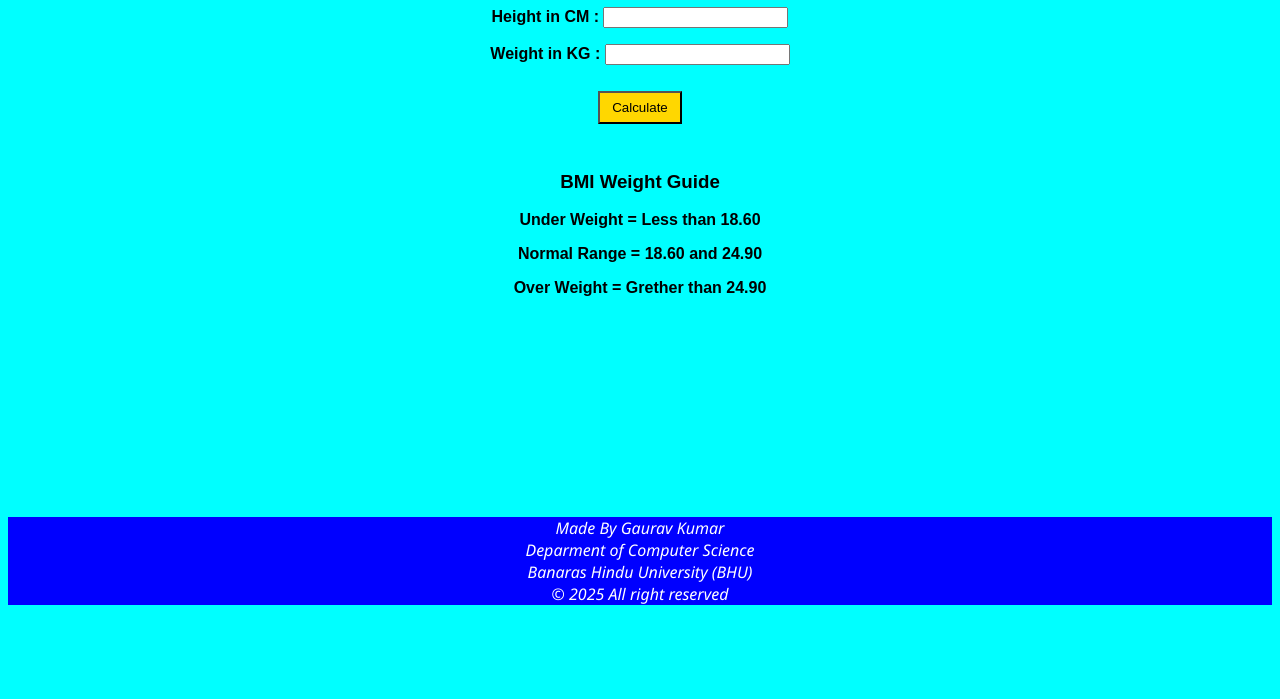
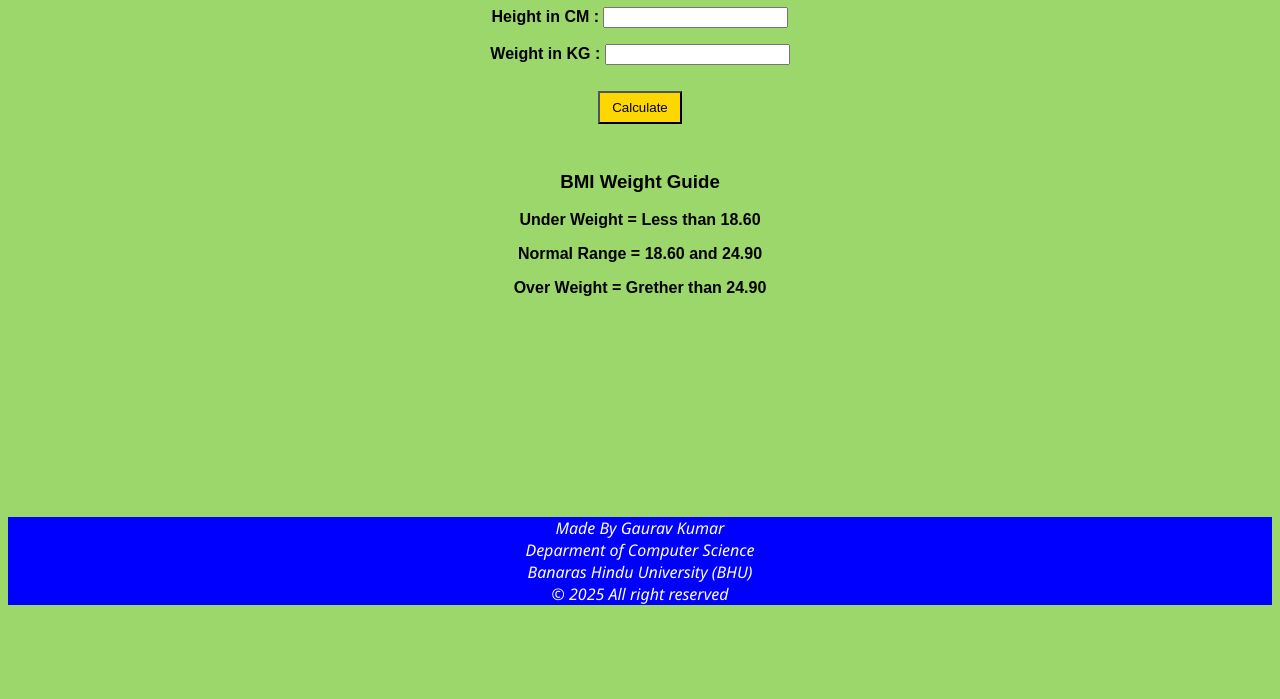
Before and after one commit to GauravBHU23/BMI-Calculator, a plain HTML site: page index.html in a window 1280 px wide. Shown: the part 101-800 px from the top of the page. Drawn offline with Linux system fonts and the light colour scheme.

Commit message:
update css file

```diff
--- a/style.css
+++ b/style.css
@@ -43,7 +43,7 @@ h3,
   font-weight: 700;
 }
 body {
-  background-color: cyan;
+  background-color: rgba(146, 211, 92, 0.9);
 }
 .btn:hover {
   color: white;
```
